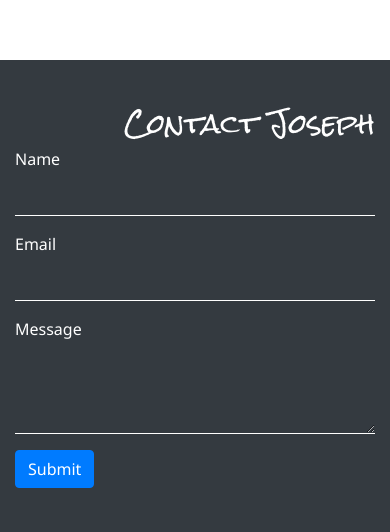
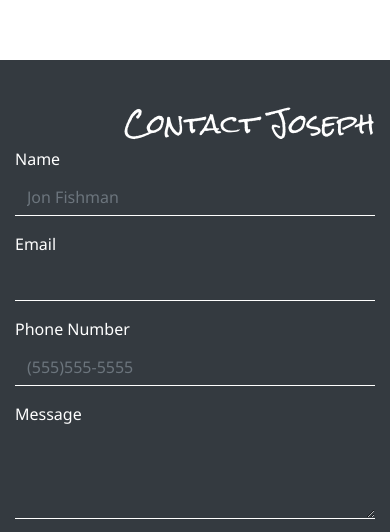
Before and after one commit to JoeAiken/ProfessionalPorfolio, a website: page public/index.html in a window 390 px wide. Shown: the part 3790-4322 px from the top of the page. Drawn offline with nearby package versions, Linux system fonts and the light colour scheme.

Commit message:
addition of phone field for contact

```diff
--- a/public/index.html
+++ b/public/index.html
@@ -159,11 +159,15 @@
                     <div class="col-md-12">
                         <div class="form-group">
                             <label for="name">Name</label>
-                            <input type="text" class="form-control" id="name">
+                            <input type="text" class="form-control" id="name" placeholder="Jon Fishman">
                         </div>
                         <div class="form-group">
                             <label for="email">Email</label>
-                            <input type="email" class="form-control" id="email">
+                            <input type="email" class="form-control" id="email" placeholder="">
+                        </div>
+                        <div class="form-group">
+                            <label for="phone">Phone Number</label>
+                            <input type="tel" class="form-control" id="phone" placeholder="(555)555-5555">
                         </div>
                         <div class="form-group">
                             <label for="message">Message</label>
```
